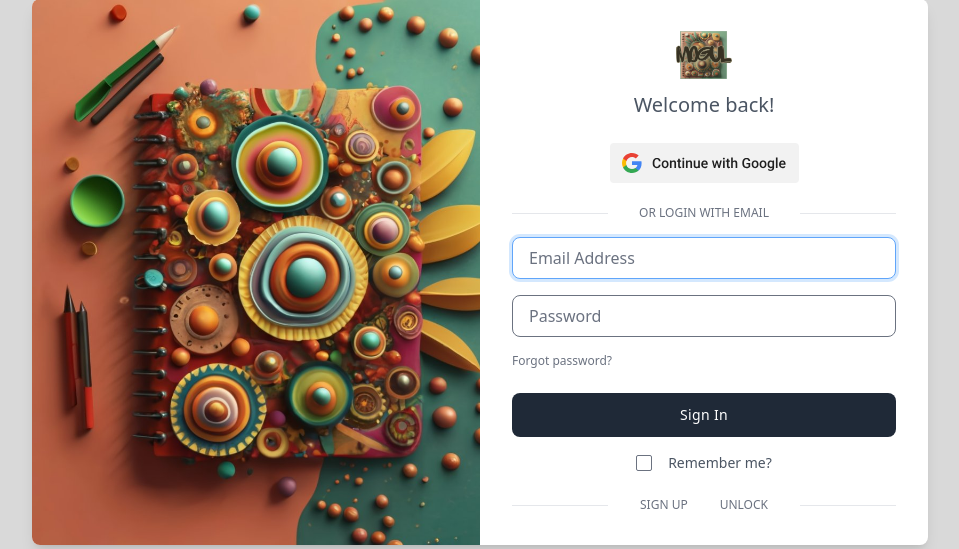
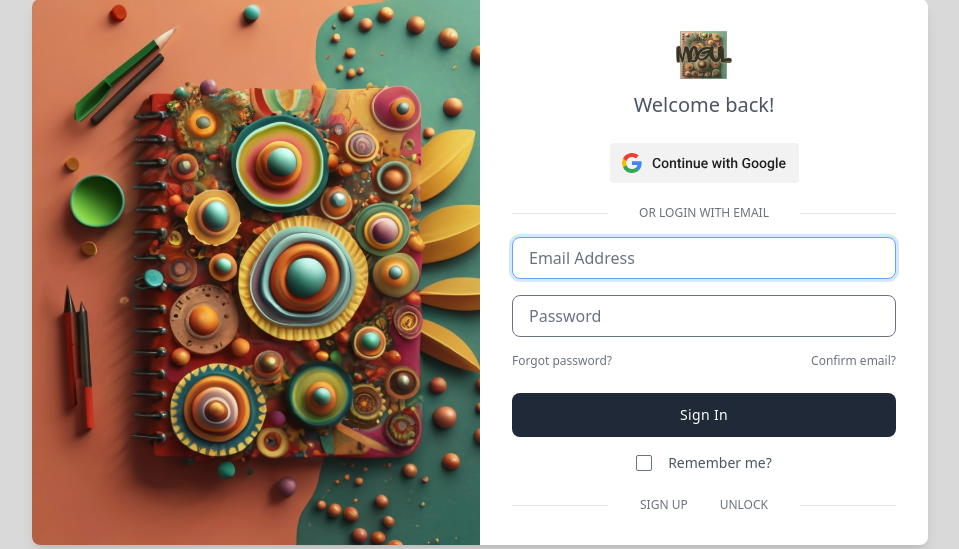
Before and after one commit to Thoth1111/Customer-Service-ITS, a Rails app: page /users/sign_in in a window 1280 px wide. Shown: the part 65-614 px from the top of the page, without its empty margins (160-1119 px from the left). Run offline with Rails 7, Linux system fonts and the light colour scheme; style sheets or scripts are compiled from the project's sources; some libraries are stand-ins or nearby versions.

Commit message:
Update new sessions view

```diff
--- a/app/views/devise/sessions/new.html.erb
+++ b/app/views/devise/sessions/new.html.erb
@@ -28,10 +28,11 @@
             </div>
 
             <div class="field mt-4 flex-col justify-between">
+                <%= f.label :password, "Password", class: "hidden block mb-2 text-sm font-medium text-gray-600 dark:text-gray-200" %>
                 <%= f.password_field :password, autocomplete: "current-password", placeholder: "Password", class: "block w-full px-4 py-2 text-gray-700 bg-white border rounded-lg dark:bg-gray-800 dark:text-gray-300 dark:border-gray-600 focus:border-blue-400 focus:ring-opacity-40 dark:focus:border-blue-300 focus:outline-none focus:ring focus:ring-blue-300" %>
                 <div class="flex justify-between mt-4">
-                    <%= f.label :password, "Password", class: "hidden block mb-2 text-sm font-medium text-gray-600 dark:text-gray-200" %>
                     <%= link_to "Forgot password?", new_password_path(resource_name), class: "text-xs text-gray-500 dark:text-gray-300 hover:underline" %>
+                    <%= link_to "Confirm email?", new_confirmation_path(resource_name), class: "text-xs text-gray-500 dark:text-gray-300 hover:underline" %>
                 </div>
             </div>
 
```
